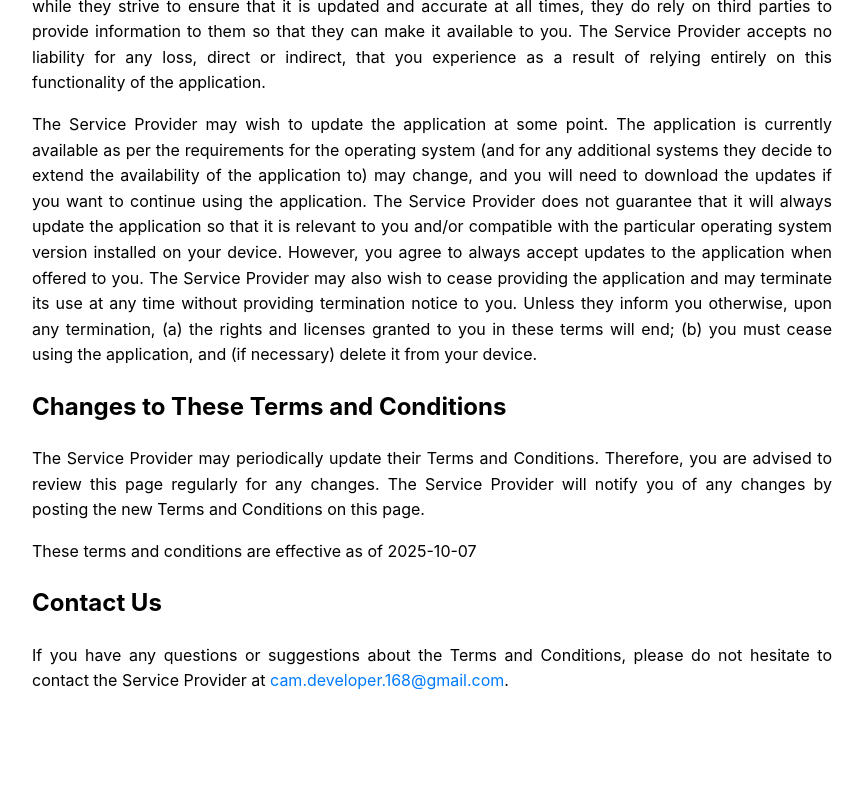
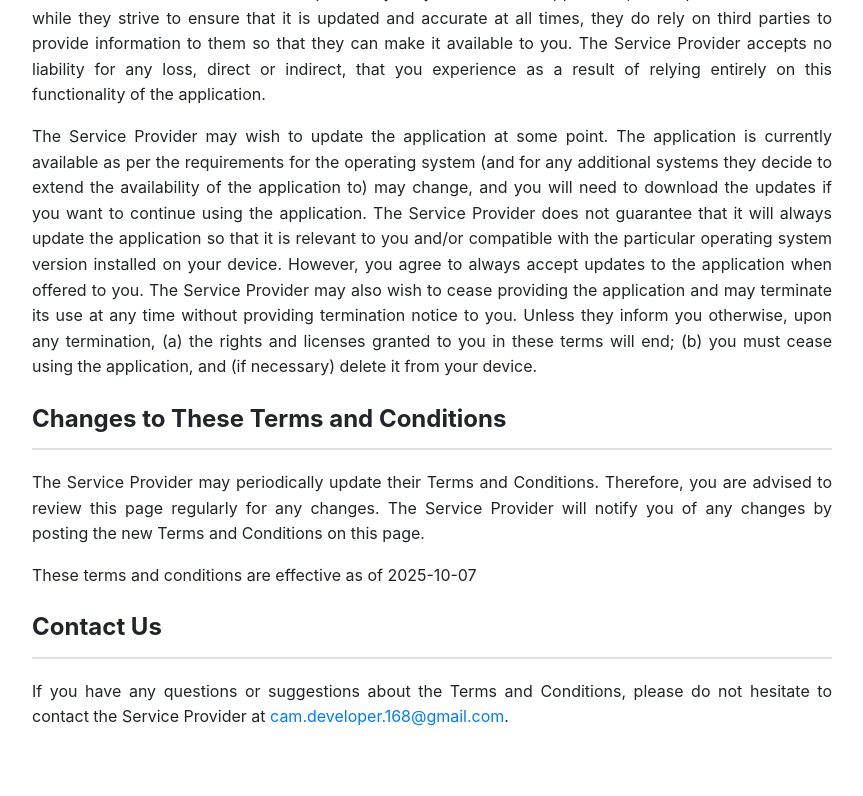
Before and after one commit to app-sudo/math-six-terms-conditions, a plain HTML site: page index.html in a window 1280 px wide. Shown: the part 1435-2231 px from the top of the page, without its empty margins (208-1071 px from the left). Before the commit the page ends 2195 px from the top, so only its background shows below. Drawn offline with Linux system fonts and the light colour scheme.

Commit message:
Update index.html

```diff
--- a/index.html
+++ b/index.html
@@ -9,7 +9,7 @@
         body {
             font-family: -apple-system, BlinkMacSystemFont, 'Segoe UI', Roboto, Oxygen, Ubuntu, Cantarell, 'Open Sans', 'Helvetica Neue', sans-serif;
             line-height: 1.6;
-            /* color: #212529; */ /* Removed to allow WebView default */
+            color: #212529; /* Explicitly set dark text for light mode */
             background-color: transparent; /* Set body background to transparent */
             margin: 0;
             padding: 20px;
@@ -24,7 +24,13 @@
             box-shadow: none; /* Remove box-shadow */
             transition: background-color 0.3s;
         }
-        h1, h2, p, li {
+        h1, h2 {
+            color: #212529; /* Explicitly set dark text for light mode headings */
+            border-bottom: 2px solid #dee2e6;
+            padding-bottom: 10px;
+            transition: color 0.3s, border-bottom-color 0.3s;
+        }
+        p, li {
             text-align: justify;
         }
         ul {
```
